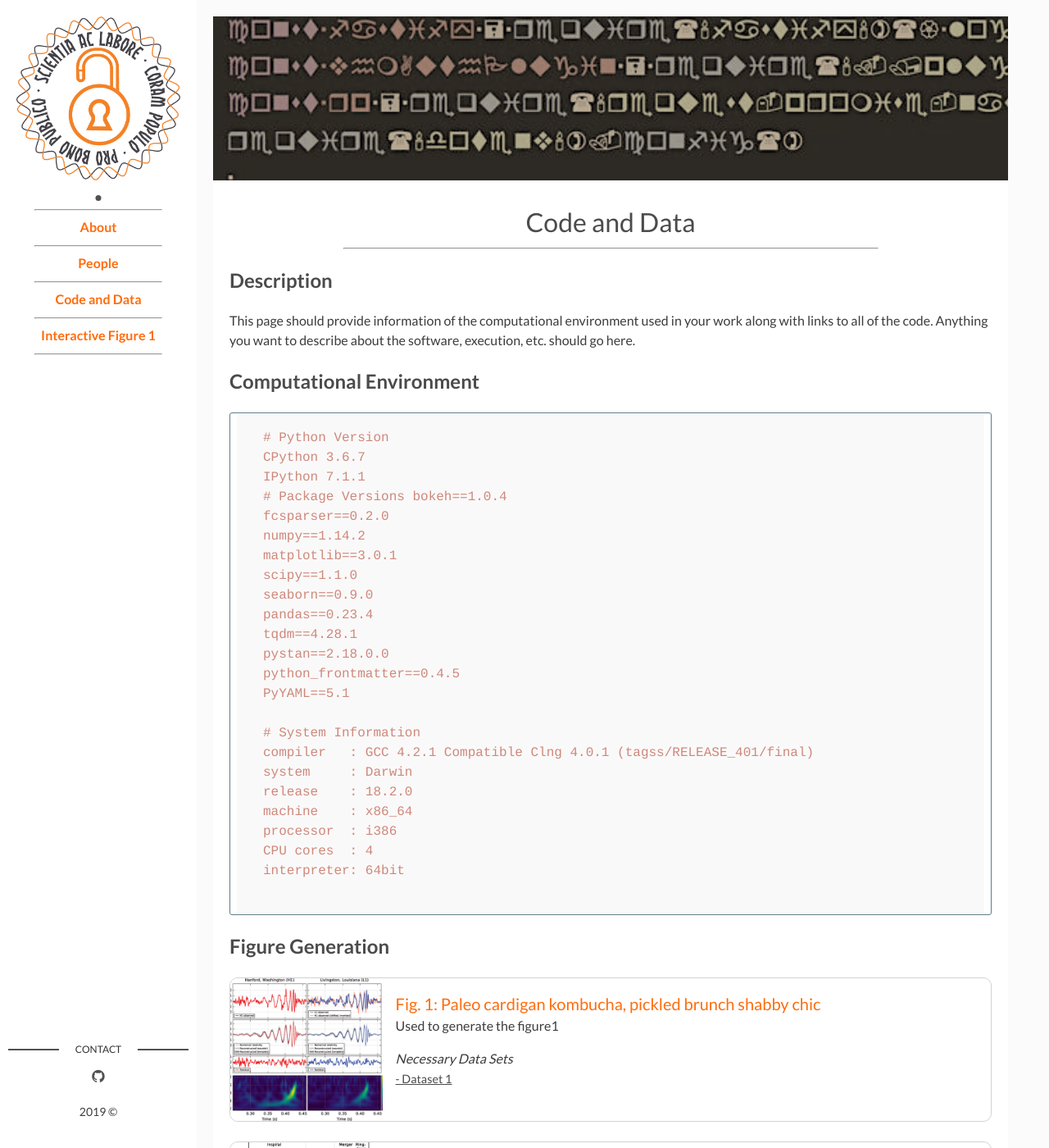
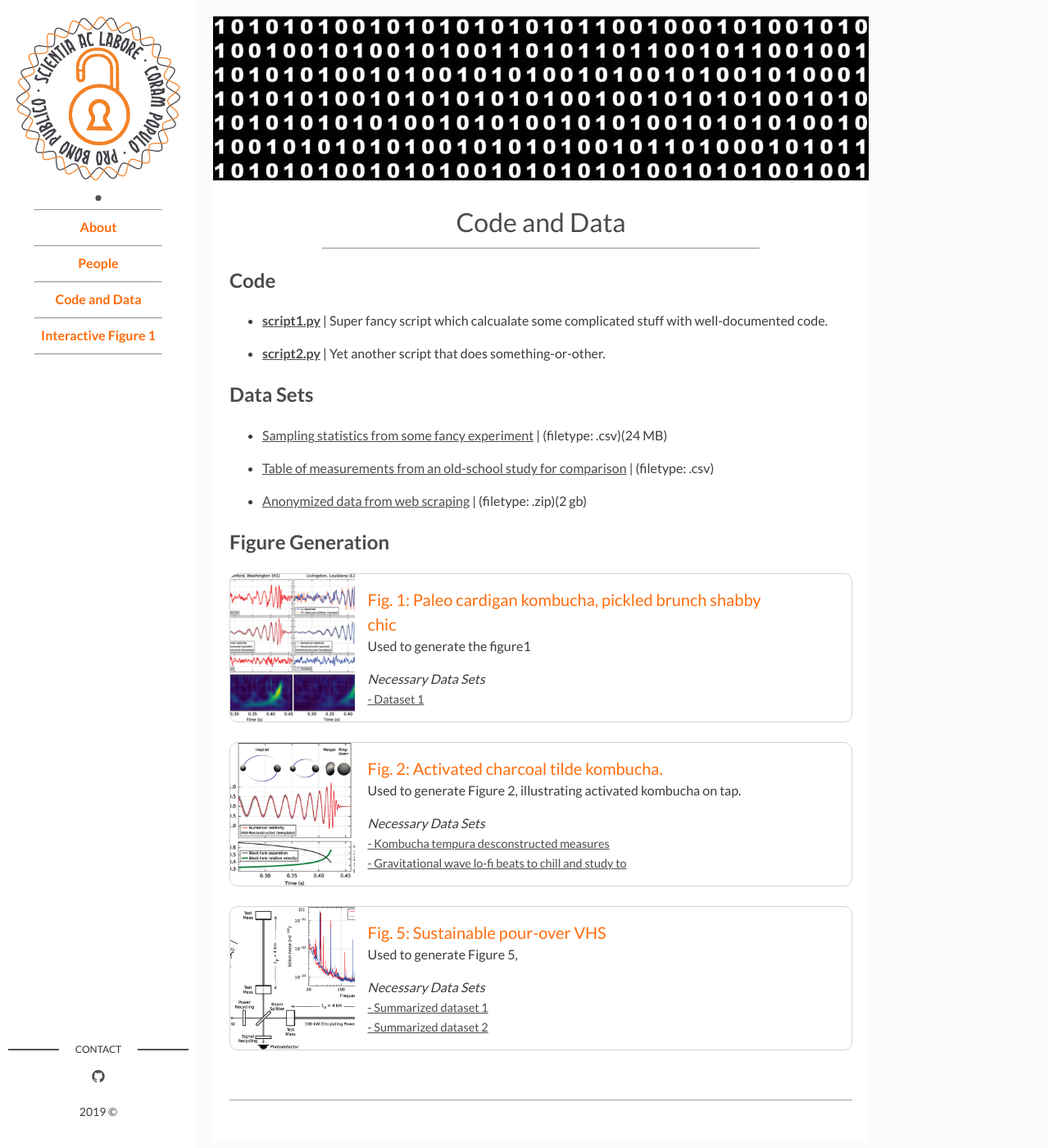
Before and after one commit to gchure/reproducible_website, a Jekyll site: the page built from page02_code_data.md, in a window 1280 px wide and 1400 px high. Shown: the whole window at 82% size. Built offline with Jekyll 4.4.1, drawn with Linux system fonts in a browser that asks for light colours; some of the changed text lies outside the part shown.

Commit message:
Tweaking the data structures for clarity

````diff
--- a/_data/code.yaml
+++ b/_data/code.yaml
@@ -1,50 +1,9 @@
-description: >
-  This page should provide information of the computational environment used in
-  your work along with links to all of the code. Anything you want to describe
-  about the software, execution, etc. should go here.
-environment: >
-  # Python Version
-
-  CPython 3.6.7
-
-  IPython 7.1.1
-
-  # Package Versions
-  bokeh==1.0.4
-
-  fcsparser==0.2.0
-
-  numpy==1.14.2
-
-  matplotlib==3.0.1
-
-  scipy==1.1.0
-
-  seaborn==0.9.0
-
-  pandas==0.23.4
-
-  tqdm==4.28.1
-
-  pystan==2.18.0.0
-
-  python_frontmatter==0.4.5
-
-  PyYAML==5.1
-
-
-  # System Information
-
-  compiler   : GCC 4.2.1 Compatible Clng 4.0.1 (tagss/RELEASE_401/final)
-
-  system     : Darwin
-
-  release    : 18.2.0
-
-  machine    : x86_64
-
-  processor  : i386
-
-  CPU cores  : 4
-
-  interpreter: 64bit
+- script:
+  name: script1.py
+  desc: >
+    Super fancy script which calcualate some complicated stuff with
+    well-documented code.
+- script:
+  name: script2.py
+  desc: >
+    Yet another script that does something-or-other.
--- /dev/null
+++ b/_data/datasets..yaml
@@ -0,0 +1,20 @@
+- dataset:
+  storage: local
+  name: Sampling statistics from some fancy experiment
+  filetype: ".csv"
+  link: dataset1.csv
+  filesize: "24 MB"
+
+- dataset:
+  storage: local
+  name: Table of measurements from an old-school study for comparison
+  filetype: ".csv"
+  link: dataset2.csv
+
+- dataset:
+  storage: remote
+  link: "https://data.caltech.edu"
+  DOI:  "10.1.1./journal.0000"
+  name: "Anonymized data from web scraping"
+  filetype: .zip
+  filesize: 2 gb
--- /dev/null
+++ b/datasets/dataset1.csv
@@ -0,0 +1,4 @@
+column1,column2,column3
+1,2,3
+3,2,1
+2,3,1
--- /dev/null
+++ b/datasets/dataset2.csv
@@ -0,0 +1,4 @@
+column1,column2,column3
+1,2,3
+3,2,1
+2,3,1
--- a/page02_code_data.md
+++ b/page02_code_data.md
@@ -8,32 +8,47 @@
 
 ---
 
-## Description
-{{site.data.code.description}}
-
-{% if site.data.code.environment %}
-## Computational Environment
-```
-{{site.data.code.environment}}
-```
-
+{% if site.data.code %}
+## Code
+{% for script in site.data.code %}
+* [**{{script.name}}**]({{site.url}}/{{site.baseurl}}/software/{{script.name}})
+  \| {{script.desc}}
+{% endfor %}
 {% endif %}
 
+{% if site.data.datasets %}
+## Data Sets
+{% for ds in site.data.datasets %}
+* [{{ds.name}}]({%if ds.storage !=
+  'remote'%}{{site.url}}/{{site.baseurl}}/datasets/{{ds.link}}{%
+  else%}{{site.link}}{% endif %}) \| {% if ds.filetype %}(filetype:
+  {{ds.filetype}}){%endif%}{% if ds.filesize %}({{ds.filesize}}){%endif%}{%
+  if ds.storage.remote %} DOI: {{ds.DOI}}{%endif%}
+{% endfor %}
+{% endif %}
+
+{% if site.data.figures %}
 ## Figure Generation
 
-{% for fig in site.data.main_figs %}
+{% for fig in site.data.figures %}
 <article class="post">
 
-<a class="post-thumbnail" style="background-image: url({{site.baseurl}}/assets/img/{{fig.pic}})" href="{{site.baseurl}}/figures/{{fig.pdf}}"> </a>
+<a class="post-thumbnail" style="background-image: url({{site.url}}/{{site.baseurl}}/assets/img/{{fig.pic}})" href="{{site.baseurl}}/figures/{{fig.pdf}}"> </a>
 
 <div class="post-content">
-<b class="post-title"><a href="{{site.baseurl}}/code/{{fig.file}}">{{fig.title}}</a></b>
+<b class="post-title"><a href="{{site.url}}/{{site.baseurl}}/software/{{fig.filename}}">{{fig.title}}</a></b>
 <p> {{fig.desc}}</p>
 
 <i>Necessary Data Sets </i><br/>
 {% for ds in fig.req %}
-<a style="font-size: 0.9em;" href="{{site.baseurl}}/data/{{ds.dataset}}"> - {{ds.title}} </a><br/>
+{% if ds.storage == 'local' %}
+{% assign link = "{{site.url}}/{{site.baseurl}}/datasets/{{ds.link}}" %}
+{% else %}
+{% assign link = "{{ds.link}}" %}
+{% endif %}
+<a style="font-size: 0.9em;" href="{{link}}"> - {{ds.title}} </a><br/>
 {% endfor %}
 </div>
 </article>
 {%endfor%}
+{% endif %}
--- /dev/null
+++ b/software/script1.py
@@ -0,0 +1,2 @@
+for i in range(10):
+    print("This is a dummy script.")
--- /dev/null
+++ b/software/script2.py
@@ -0,0 +1,2 @@
+for i in range(10):
+    print("This is a dummy script.")
````
Also changed, not shown: _data/figures.yaml (renamed from _data/main_figs.yaml, +14 -11 lines), assets/img/code.png, assets/img/settings.png (added), 7 other files.
